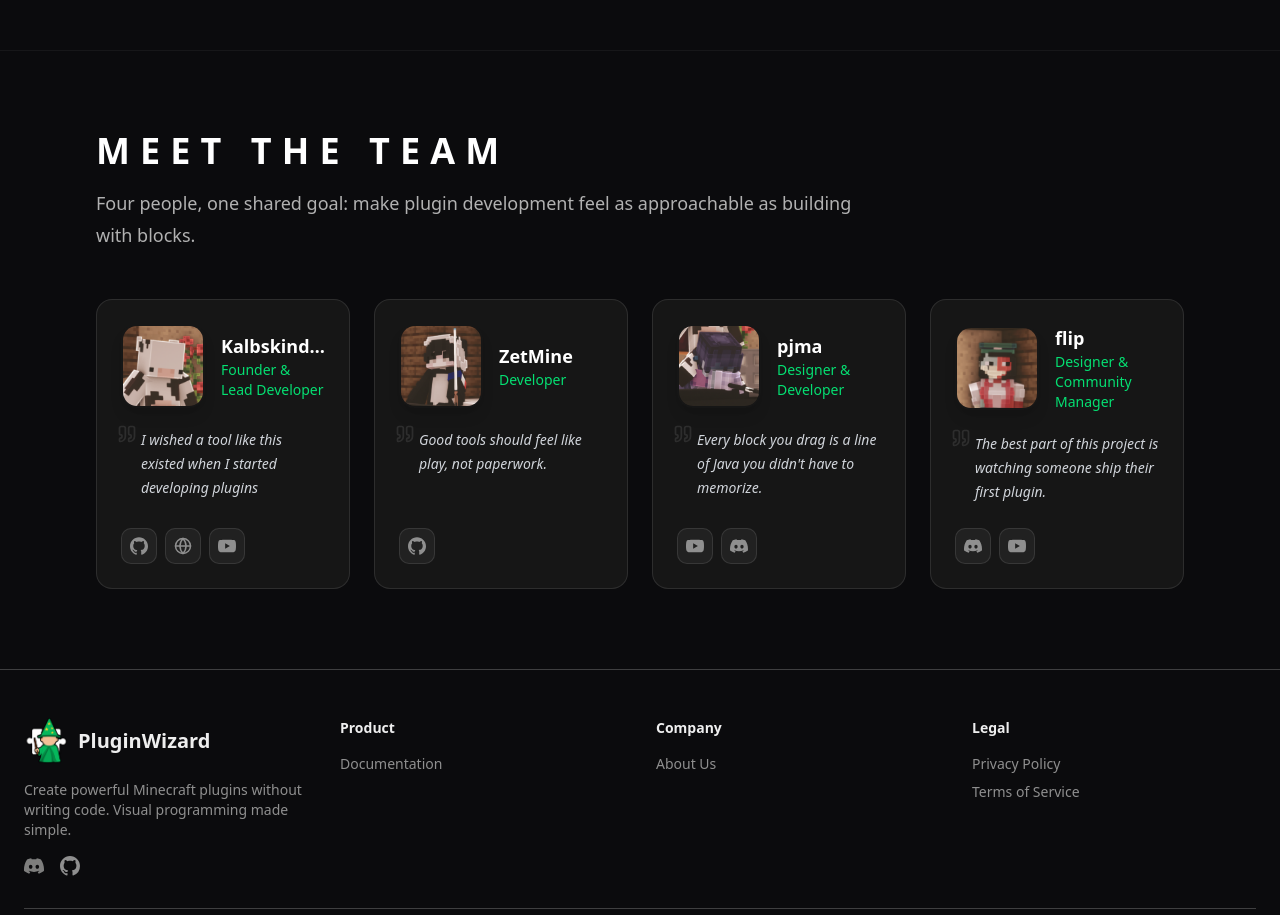
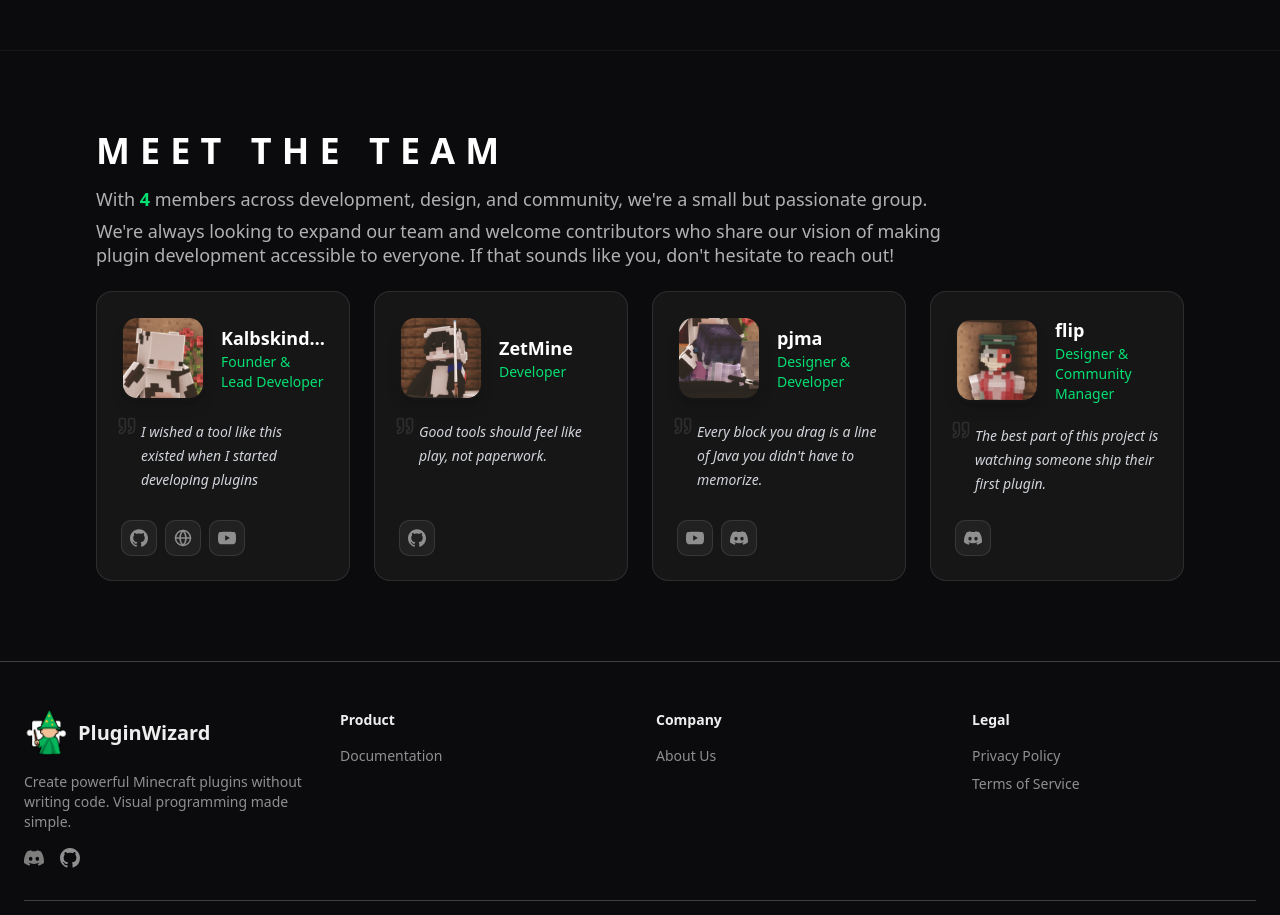
Before and after one commit to PluginWizard/PluginWizard, a React (Vite) app: page /about in a window 1280 px wide. Shown: the part 1640-2555 px from the top of the page. Built offline with nearby package versions, Linux system fonts and the light colour scheme; what blockly would draw is missing.

Commit message:
Update team content on about page

```diff
--- a/src/pages/AboutPage.tsx
+++ b/src/pages/AboutPage.tsx
@@ -69,8 +69,7 @@
     quote: "The best part of this project is watching someone ship their first plugin.",
     pfp: "/images/team/flip.png",
     socials: [
-      { type: "discord", url: "https://discord.gg/tJ67vmyW7f" },
-      { type: "youtube", url: "https://youtube.com/" },
+      { type: "discord", url: "https://discord.com/users/1282774431080382534" },
     ],
   },
 ]
@@ -340,13 +339,13 @@
       {/* ---------------------------------------------------------------- */}
       <section className="border-t border-white/5 px-4 py-20 sm:px-8 lg:px-16 xl:px-24">
         <div className="mx-auto max-w-7xl">
-          <div className="mb-12 max-w-3xl">
+          <div className="mb-6 max-w-4xl">
             <h2 className="text-3xl font-black uppercase tracking-[0.28em] sm:text-4xl">
               Meet The Team
             </h2>
-            <p className="mt-4 text-lg leading-8 text-card-muted-foreground">
-              Four people, one shared goal: make plugin development feel as
-              approachable as building with blocks.
+            <p className="mt-4 text-lg leading-6 text-card-muted-foreground flex flex-col gap-2">
+              <span>With <span className="text-green-400 font-semibold">{team.length}</span> members across development, design, and community, we're a small but passionate group.</span>
+              <span> We're always looking to expand our team and welcome contributors who share our vision of making plugin development accessible to everyone. If that sounds like you, don't hesitate to reach out!</span>
             </p>
           </div>
 
```
